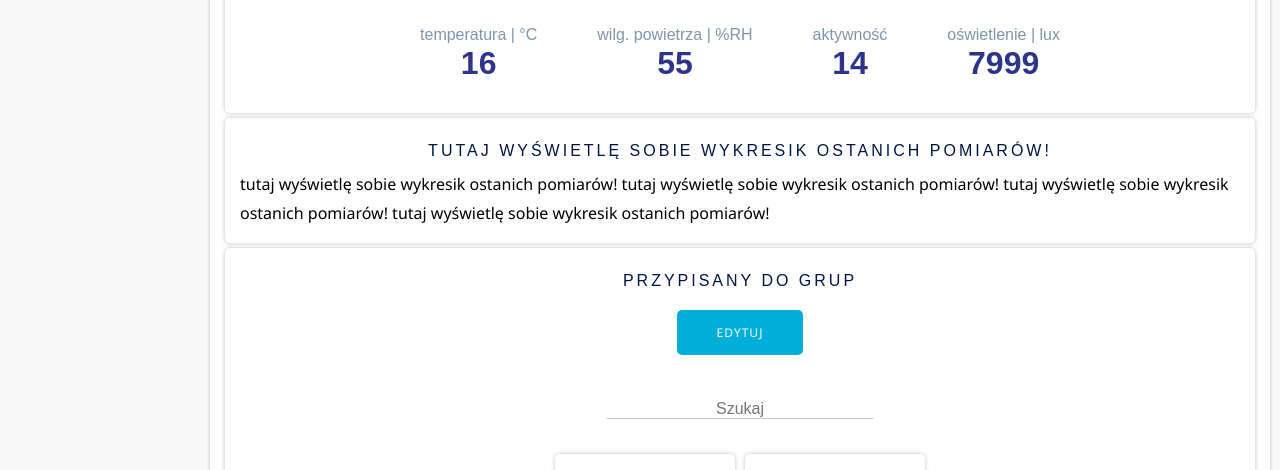
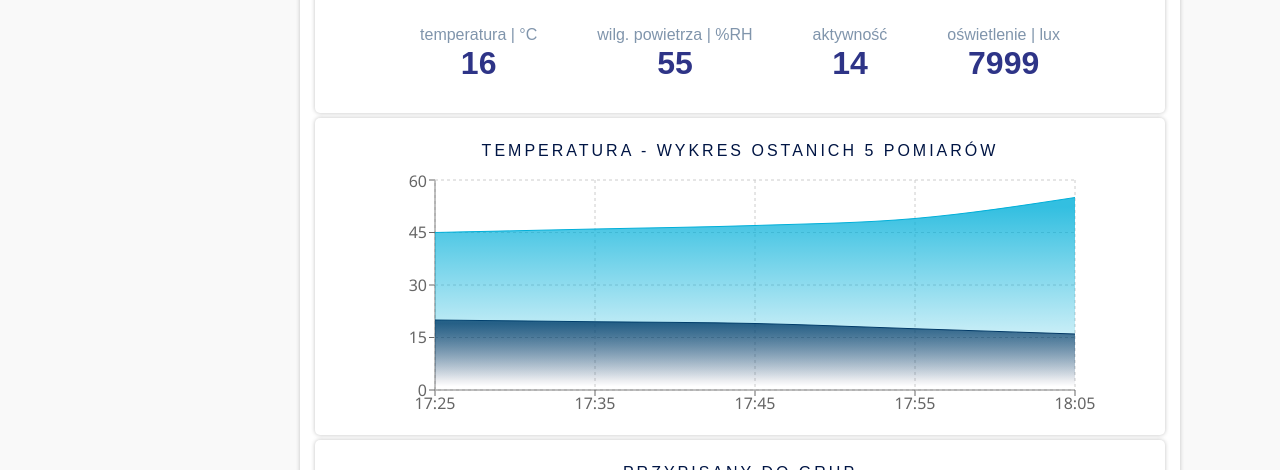
Before and after one commit to elenerandarill/iot-app-front, a React (Create React App) app: page /sensors/1 in a window 1280 px wide. Shown: the part 820-1290 px from the top of the page. Built offline with nearby package versions, Linux system fonts and the light colour scheme.

Commit message:
First chart approach in sensor-detail view.

```diff
--- a/package.json
+++ b/package.json
@@ -12,6 +12,7 @@
     "react-push-notification": "^1.3.0",
     "react-router-dom": "^5.2.0",
     "react-scripts": "4.0.3",
+    "recharts": "^2.1.0",
     "web-vitals": "^1.0.1"
   },
   "scripts": {
--- a/src/components/attributes.js
+++ b/src/components/attributes.js
@@ -12,6 +12,7 @@ export const InputAttribute = ({ label, name, placeholder }) => {
                     name={name}
                     className="input"
                     placeholder={placeholder}
+                    // onFocus={(e) => onFocusShow()}
                 />
             </div>
         </div>
--- /dev/null
+++ b/src/components/chartTypeArea.js
@@ -0,0 +1,34 @@
+import { CartesianGrid, XAxis, YAxis, Tooltip, AreaChart, Area } from 'recharts';
+
+
+const ChartTypeArea = ({ width, height, data }) => {
+    const colorBlue = "#00AFD9";
+    const colorWater = "#8095ac";
+    const colorDarkBlue = "#001544";
+    const colorViolet01 = "#171A44";
+
+
+    return (
+        <AreaChart width={width} height={height} data={data}
+                   margin={{top: 10, right: 30, left: 0, bottom: 0}}>
+            <defs>
+                <linearGradient id="colorTemp" x1="0" y1="0" x2="0" y2="1">
+                    <stop offset="5%" stopColor={colorDarkBlue} stopOpacity={0.8}/>
+                    <stop offset="95%" stopColor={colorDarkBlue} stopOpacity={0}/>
+                </linearGradient>
+                <linearGradient id="colorHumid" x1="0" y1="0" x2="0" y2="1">
+                    <stop offset="5%" stopColor={colorBlue} stopOpacity={0.8}/>
+                    <stop offset="95%" stopColor={colorBlue} stopOpacity={0}/>
+                </linearGradient>
+            </defs>
+            <XAxis dataKey="name"/>
+            <YAxis/>
+            <CartesianGrid strokeDasharray="3 3"/>
+            <Tooltip/>
+            <Area type="monotone" dataKey="temperature" stroke={colorDarkBlue} fillOpacity={1} fill="url(#colorTemp)"/>
+            <Area type="monotone" dataKey="humidity" stroke={colorBlue} fillOpacity={1} fill="url(#colorHumid)"/>
+        </AreaChart>
+    );
+};
+
+export default ChartTypeArea;
--- a/src/components/views/sensorDetails.js
+++ b/src/components/views/sensorDetails.js
@@ -2,15 +2,36 @@ import {Link} from "react-router-dom";
 import ButtonFunc from "../buttonFunc";
 import ListMeasurements from "../listMeasurements.js";
 import ListAssignedObjects from "../listAssignedObjects";
+import {InputAttribute, DisplayAttribute} from "../attributes";
+import ChartTypeArea from "../chartTypeArea";
 import getSensors from "../../FakeBackend/getSensors";
 import getGroupsOfSensors from "../../FakeBackend/getGroupsOfSensors";
-import { InputAttribute, DisplayAttribute } from "../attributes";
 
 const SensorDetails = (props) => {
 
     const id = props.match.params.id;
 
     const sensor = getSensors.filter(s => s.id === id)[0];
+
+    // const showControls = () => {
+    //     console.log("showControls");
+    //     return <button>x</button>
+    // }
+
+    const getChartData = (obj) => {
+        let results = []
+        for (const item of obj.measurements) {
+            console.log("mamy dany obiekt: ", item);
+            const name = item.datetime.slice(11, 16);
+            results.push({
+                name: name,
+                temperature: item.data.temperature,
+                humidity: item.data.humidity
+            });
+            console.log("results: ", results);
+        }
+        return results
+    }
 
     return (
         <div className="main">
@@ -30,6 +51,7 @@ const SensorDetails = (props) => {
                             name="sensorName"
                             placeholder={sensor.name === "" ? "podaj nazwę" : sensor.name}
                             // onChange={}
+                            // onFocusShow={() => showControls()}
                         />
 
                         <InputAttribute
@@ -39,9 +61,9 @@ const SensorDetails = (props) => {
                             // onChange={}
                         />
 
-                        <DisplayAttribute name="numer seryjny" value={sensor.sn} />
-                        <DisplayAttribute name="bateria" value={sensor.battery + "%"} />
-                        <DisplayAttribute name="GPS" value={sensor.GPS[0] + ", " + sensor.GPS[1]} />
+                        <DisplayAttribute name="numer seryjny" value={sensor.sn}/>
+                        <DisplayAttribute name="bateria" value={sensor.battery + "%"}/>
+                        <DisplayAttribute name="GPS" value={sensor.GPS[0] + ", " + sensor.GPS[1]}/>
 
                         <div className="shadow listed-attribute">
                             <div className="mrg-tb head-txt">OSTATNI POMIAR</div>
@@ -51,12 +73,13 @@ const SensorDetails = (props) => {
                         </div>
 
                         <div className="shadow listed-attribute">
-                            <div className="mrg-tb head-txt">tutaj wyświetlę sobie wykresik ostanich pomiarów!</div>
+                            <div className="mrg-tb head-txt">
+                                temperatura - wykres ostanich 5 pomiarów
+                            </div>
+
+                                <ChartTypeArea width={730} height={250} data={getChartData(sensor)}/>
+
                             <div className="position-cent">
-                                tutaj wyświetlę sobie wykresik ostanich pomiarów!
-                                tutaj wyświetlę sobie wykresik ostanich pomiarów!
-                                tutaj wyświetlę sobie wykresik ostanich pomiarów!
-                                tutaj wyświetlę sobie wykresik ostanich pomiarów!
                             </div>
                         </div>
 
@@ -74,7 +97,8 @@ const SensorDetails = (props) => {
                                     <div className="object-container txt-violet txt-semibold">
                                         {sensor.assigned.length === 0
                                             ? <div className="centered">nie przypisano do żadnej grupy</div>
-                                            : <ListAssignedObjects assigned={sensor.assigned} list={getGroupsOfSensors} linkTo={"group"}/>}
+                                            : <ListAssignedObjects assigned={sensor.assigned} list={getGroupsOfSensors}
+                                                                   linkTo={"group"}/>}
                                     </div>
                                 </div>
                             </div>
```
Also changed, not shown: 2 other files (tests, documents, lock files or other folders).
